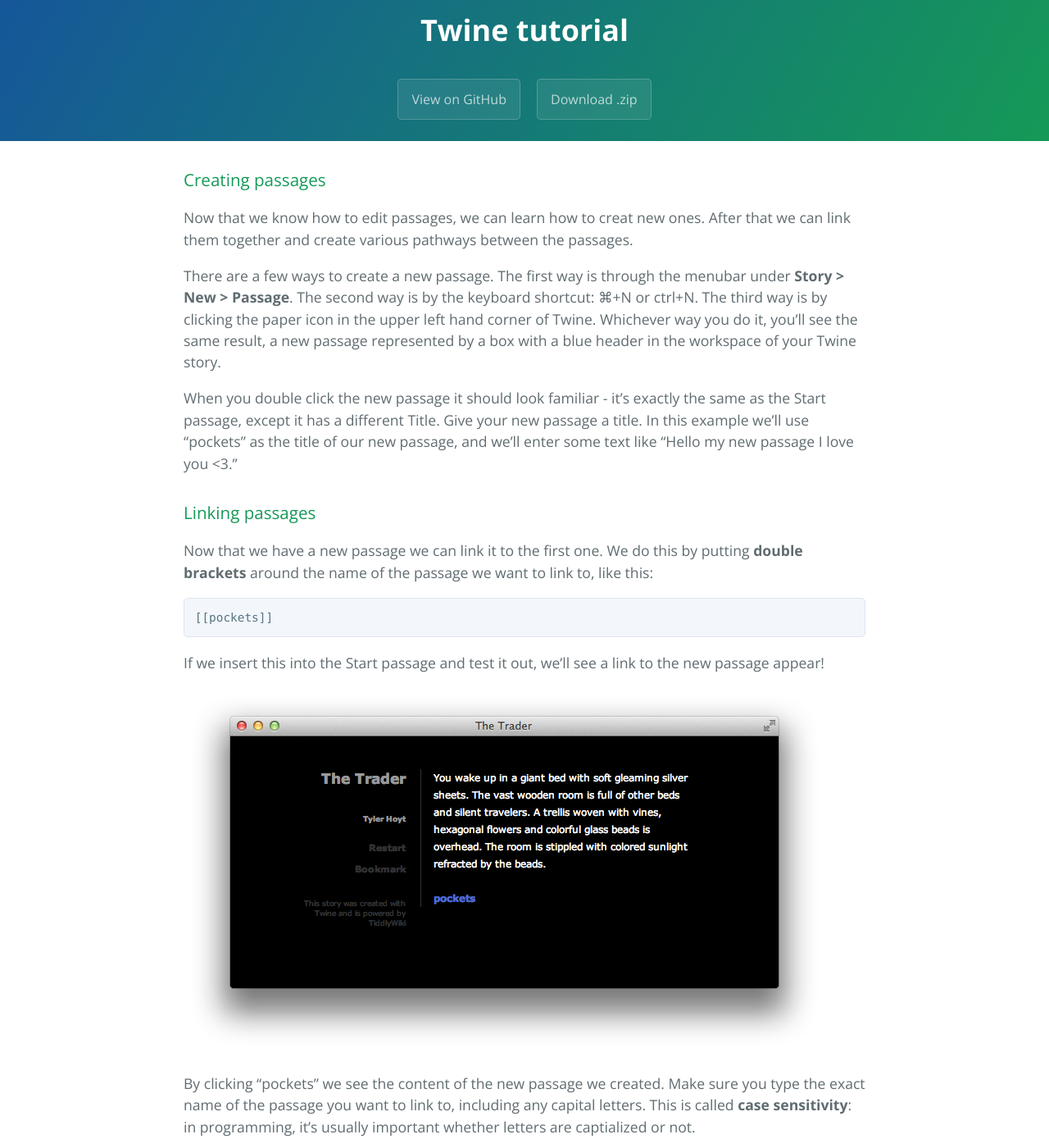
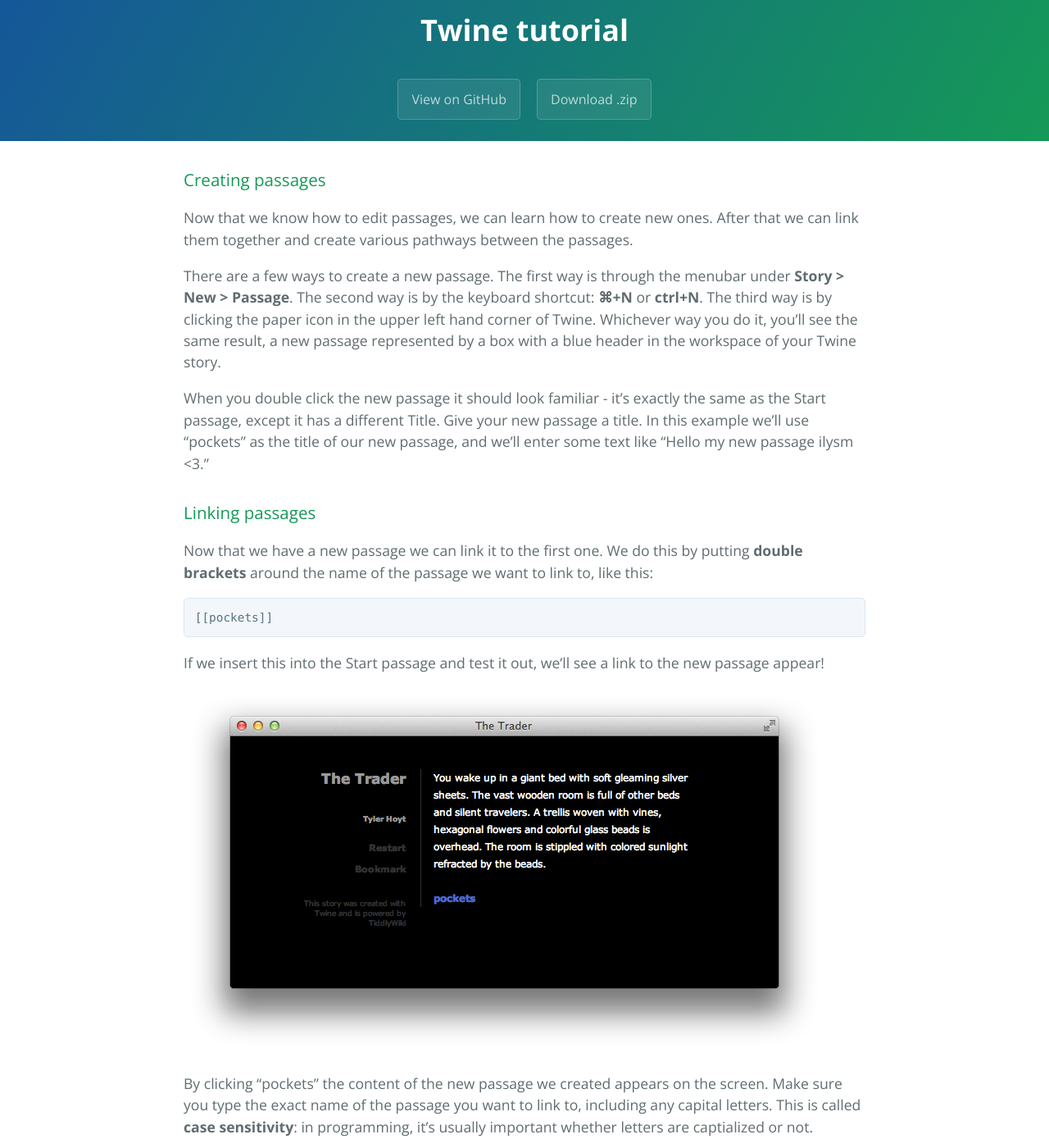
Before and after one commit to OctaviaProject/twine-resources, a Jekyll site: the page built from _posts/2015-06-02-passages.md, in a window 1280 px wide and 1400 px high. Shown: the whole window at 82% size. Built offline with Jekyll 4.4.1, drawn with Linux system fonts in a browser that asks for light colours; some of the changed text lies outside the part shown.

Commit message:
Edits to lessons 1 and 2

```diff
--- a/_posts/2015-06-02-passages.md
+++ b/_posts/2015-06-02-passages.md
@@ -4,11 +4,11 @@
 
 ### Creating passages
 
-Now that we know how to edit passages, we can learn how to creat new ones. After that we can link them together and create various pathways between the passages.
+Now that we know how to edit passages, we can learn how to create new ones. After that we can link them together and create various pathways between the passages.
 
-There are a few ways to create a new passage. The first way is through the menubar under **Story > New > Passage**. The second way is by the keyboard shortcut: ⌘+N or ctrl+N. The third way is by clicking the paper icon in the upper left hand corner of Twine. Whichever way you do it, you'll see the same result, a new passage represented by a box with a blue header in the workspace of your Twine story.
+There are a few ways to create a new passage. The first way is through the menubar under **Story > New > Passage**. The second way is by the keyboard shortcut: **⌘+N** or **ctrl+N**. The third way is by clicking the paper icon in the upper left hand corner of Twine. Whichever way you do it, you'll see the same result, a new passage represented by a box with a blue header in the workspace of your Twine story.
 
-When you double click the new passage it should look familiar - it's exactly the same as the Start passage, except it has a different Title. Give your new passage a title. In this example we'll use "pockets" as the title of our new passage, and we'll enter some text like "Hello my new passage I love you <3."
+When you double click the new passage it should look familiar - it's exactly the same as the Start passage, except it has a different Title. Give your new passage a title. In this example we'll use "pockets" as the title of our new passage, and we'll enter some text like "Hello my new passage ilysm <3."
 
 ### Linking passages
 
@@ -20,7 +20,7 @@
 
 ![First link](images/passages/1.png)
 
-By clicking "pockets" we see the content of the new passage we created. Make sure you type the exact name of the passage you want to link to, including any capital letters. This is called **case sensitivity**: in programming, it's usually important whether letters are captialized or not.
+By clicking "pockets" the content of the new passage we created appears on the screen. Make sure you type the exact name of the passage you want to link to, including any capital letters. This is called **case sensitivity**: in programming, it's usually important whether letters are captialized or not.
 
 What if we want the link text to be different? To do this, we separate the link text from the passage name with a pipe character \|, that vertical line thing on the right hand side of your keyboard.
 
@@ -32,7 +32,7 @@
 
 ![Special text](images/passages/2.png)
 
-Be sure to format your links *exactly* as above. Be sure not to have any spaces before or after the \| symbol, and make sure the title is correct. It can be helpful to give your passages titles that are simple to type.
+Be sure to format your links *exactly* as above. For example, there shouldn't be any spaces before or after the \| symbol, and the title has to match the passage title exactly. It can be helpful to give your passages titles that are simple to type.
 
 Links can be placed anywhere in the body of a passage - as many as you want! They can go in the middle of sentences, scattered throughout the text, or at the end of passage. Links to new passages can represent actions, movement, details, or simply a pause or delineation in the story, like a new paragraph or a new chapter.
 
@@ -42,7 +42,7 @@
 
 ### Previous
 
-Twine comes equipped with special **functions** that enable you to create more complex stories. We'll get into what Twine has to offer later, but for now we can use a simple one called ``previous``. This function will spit out the name of the passage that the reader came from, making it easy to create a "Back" button:
+Twine comes equipped with **functions** that enable you to create more complex stories. We'll get into many of the functions Twine has to offer later, but for now we can use a simple one called ``previous``. This function will spit out the name of the passage that the reader came from, making it easy to create a "Back" button:
 
 	[[Back|previous()]]
 
```
Also changed, not shown: _posts/2015-06-01-intro.md (+1 -1 lines).
